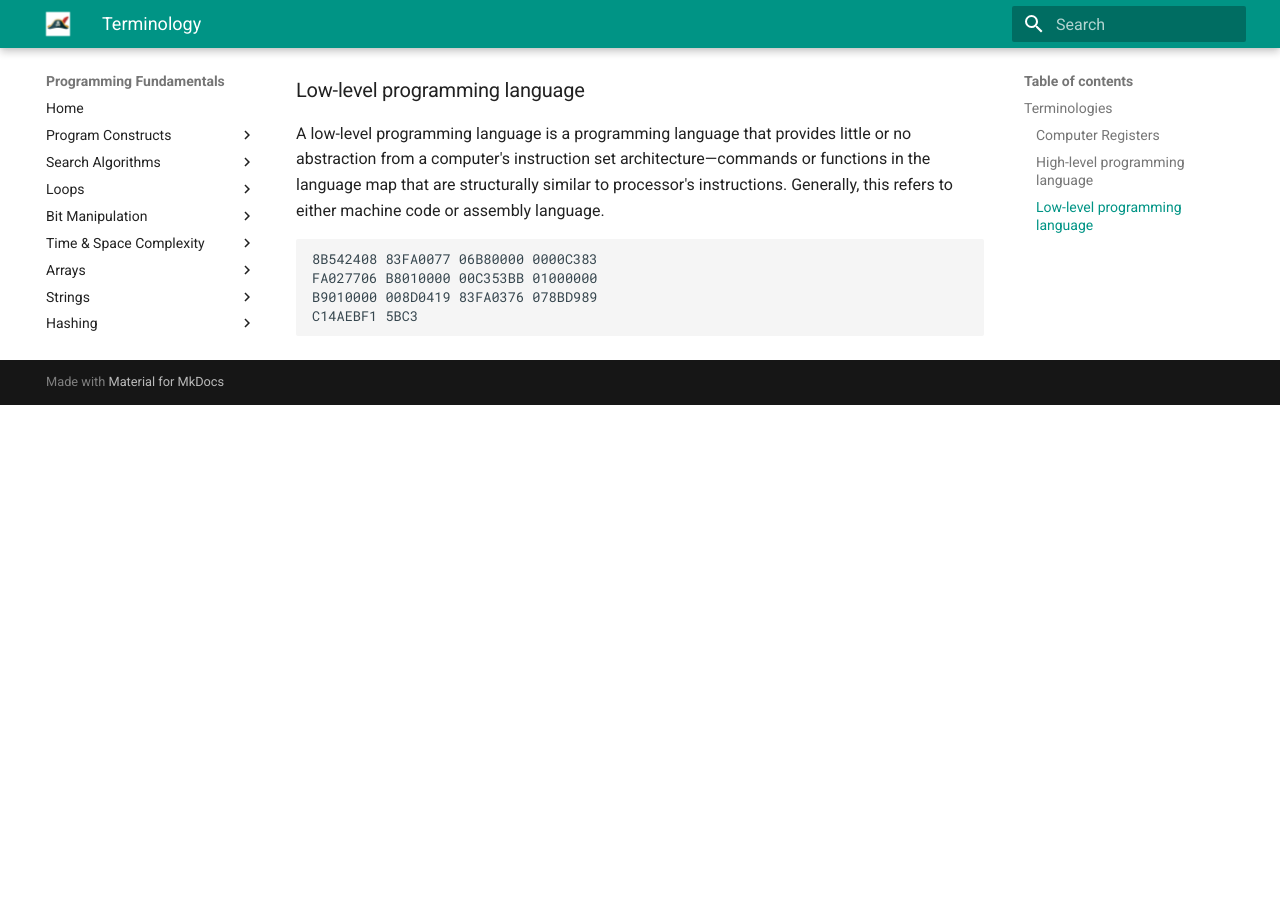
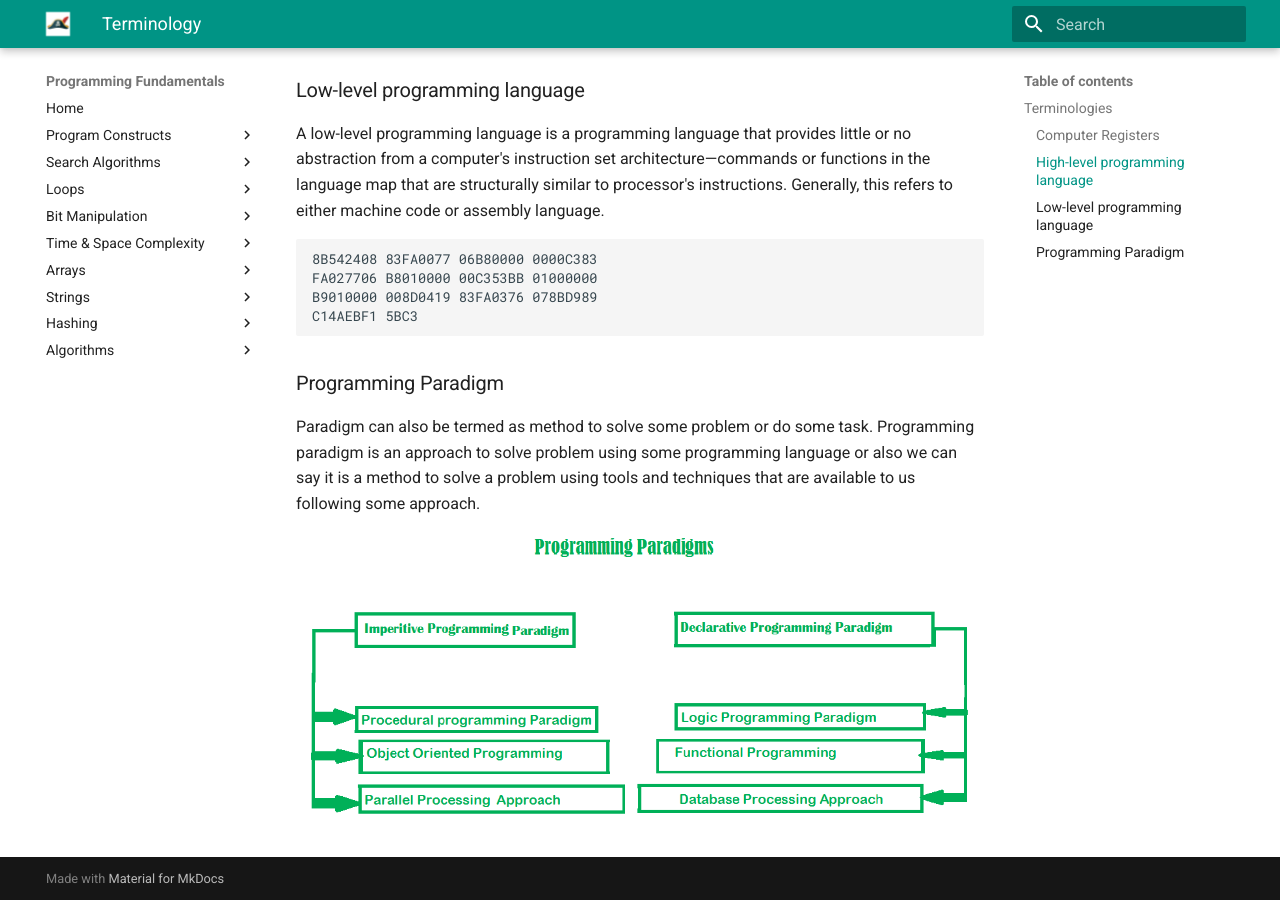
Before and after one commit to santosh-1987/programming-fundamentals, an MkDocs documentation site: the page built from docs/computer_basics/terminology.md, in a window 1280 px wide and 900 px high, scrolled down 515 px. Built offline with MkDocs 1.6.1 and Material for MkDocs 9.7.7, drawn with Linux system fonts in a browser that asks for light colours; the version menu is left out; before the commit the page ends 920 px from its top, so only the background shows below that.

Commit message:
Adding Terminologies

````diff
--- a/docs/computer_basics/terminology.md
+++ b/docs/computer_basics/terminology.md
@@ -7,9 +7,11 @@
 - Computer registers are high-speed memory storing units. It is an element of the computer processor.
 
 ## High-level programming language
+
 In computer science, a high-level programming language is a programming language with strong abstraction from the details of the computer.
 
 ## Low-level programming language
+
 A low-level programming language is a programming language that provides little or no abstraction from a computer's instruction set architecture—commands or functions in the language map that are structurally similar to processor's instructions. Generally, this refers to either machine code or assembly language.
 
 ```
@@ -18,3 +20,9 @@
 B9010000 008D0419 83FA0376 078BD989
 C14AEBF1 5BC3
 ```
+
+## Programming Paradigm
+
+Paradigm can also be termed as method to solve some problem or do some task. Programming paradigm is an approach to solve problem using some programming language or also we can say it is a method to solve a problem using tools and techniques that are available to us following some approach.
+
+![paradigm.png](../assets/images/terminologies/paradigm.png)
````
Also changed, not shown: docs/assets/images/terminologies/paradigm.png (added).
